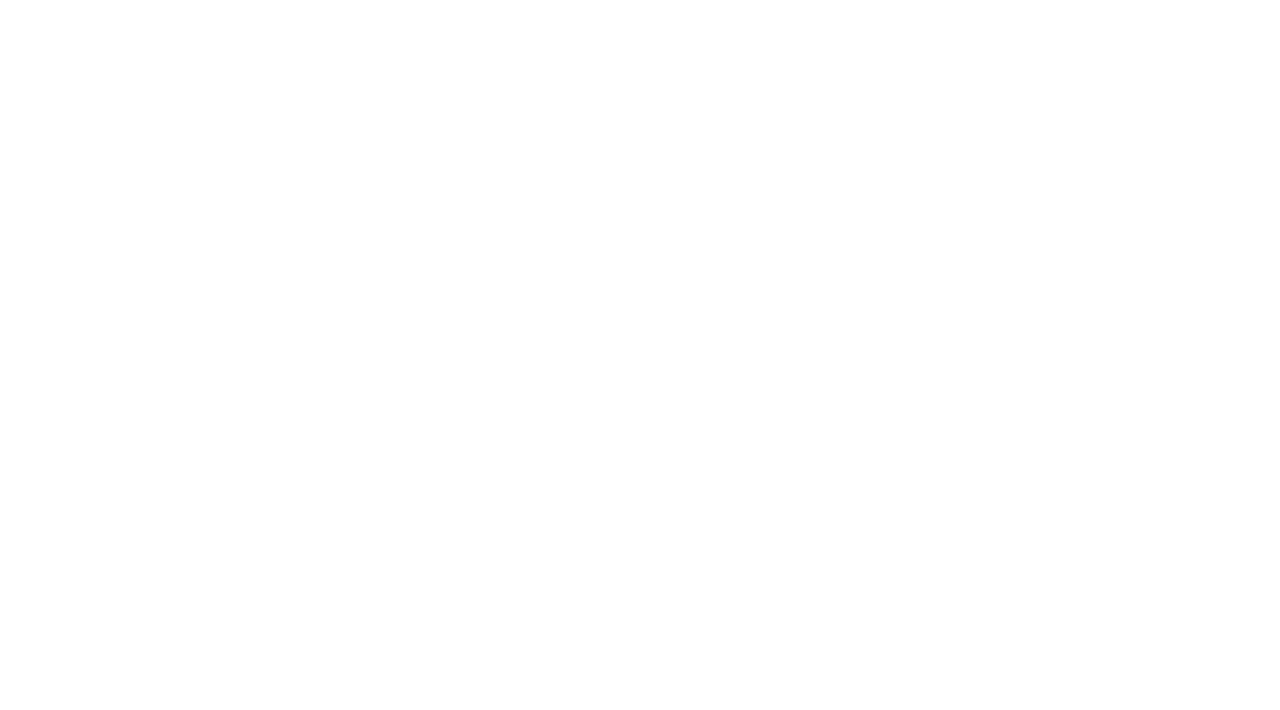
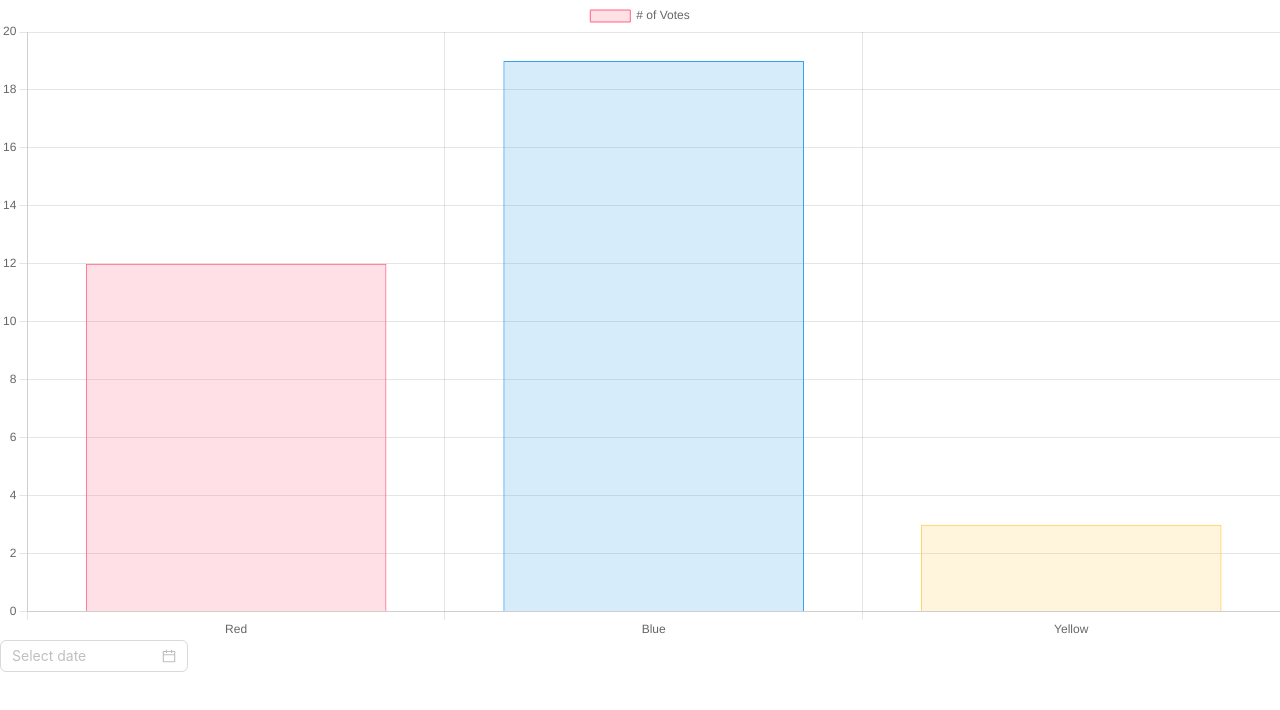
Before and after one commit to manilesrun/govhack-frontend, a React (Create React App) app: page / in a window 1280 px wide. Shown: the top 710 px of the page. Built offline with nearby package versions, Linux system fonts and the light colour scheme.

Commit message:
second commit

```diff
--- a/package.json
+++ b/package.json
@@ -6,8 +6,11 @@
     "@testing-library/jest-dom": "^5.14.1",
     "@testing-library/react": "^13.0.0",
     "@testing-library/user-event": "^13.2.1",
+    "antd": "^5.20.5",
     "axios": "^1.7.7",
+    "chart.js": "^4.4.4",
     "react": "^18.3.1",
+    "react-chartjs-2": "^5.2.0",
     "react-dom": "^18.3.1",
     "react-router-dom": "^6.26.1",
     "react-scripts": "5.0.1",
--- a/src/App.tsx
+++ b/src/App.tsx
@@ -1,15 +1,15 @@
 import React from "react";
-import Home from "./pages/home.tsx";
+import Home from "./pages/home-page.tsx";
 import { BrowserRouter as Router, Routes, Route } from "react-router-dom";
-import About from "./pages/about.tsx";
+import About from "./pages/about-page.tsx";
 
 const App = () => {
   return (
     <Router>
       <Routes>
         <Route path="/" element={<Home />} />
-        <Route path="/home" element={<Home />} />
-        <Route path="/about" element={<About />} />
+        <Route path="/home-page" element={<Home />} />
+        <Route path="/about-page" element={<About />} />
       </Routes>
     </Router>
   );
--- /dev/null
+++ b/src/components/button-component.tsx
@@ -0,0 +1,12 @@
+import React from "react";
+import { DatePicker } from "antd";
+
+const ButtonComponent = () => {
+  return (
+    <div>
+      <DatePicker />
+    </div>
+  );
+};
+
+export default ButtonComponent;
--- /dev/null
+++ b/src/components/chart-component.tsx
@@ -0,0 +1,60 @@
+import React from "react";
+import {
+  Chart as ChartJS,
+  CategoryScale,
+  BarElement,
+  LinearScale,
+  Title,
+  Tooltip,
+  Legend,
+} from "chart.js";
+import { Bar } from "react-chartjs-2";
+
+ChartJS.register(
+  CategoryScale,
+  BarElement,
+  LinearScale,
+  Title,
+  Tooltip,
+  Legend
+);
+
+const ChartComponent = () => {
+  const data = {
+    labels: ["Red", "Blue", "Yellow"],
+    datasets: [
+      {
+        label: "# of Votes",
+        data: [12, 19, 3],
+        backgroundColor: [
+          "rgba(255, 99, 132, 0.2)",
+          "rgba(54, 162, 235, 0.2)",
+          "rgba(255, 206, 86, 0.2)",
+        ],
+        borderColor: [
+          "rgba(255, 99, 132, 1)",
+          "rgba(54, 162, 235, 1)",
+          "rgba(255, 206, 86, 1)",
+        ],
+        borderWidth: 1,
+      },
+    ],
+  };
+
+  // const options = {
+  //   scales: {
+  //     y: {
+  //       beginAtZero: true,
+  //     },
+  //   },
+  // };
+
+  return (
+    <div>
+      {/* <Bar data={data} options={options} /> */}
+      <Bar data={data} />
+    </div>
+  );
+};
+
+export default ChartComponent;
--- /dev/null
+++ b/src/pages/home-page.tsx
@@ -0,0 +1,14 @@
+import React from "react";
+import ChartComponent from "../components/chart-component.tsx";
+import ButtonComponent from "../components/button-component.tsx";
+
+const Home = () => {
+  return (
+    <div>
+      <ChartComponent />
+      <ButtonComponent />
+    </div>
+  );
+};
+
+export default Home;
--- a/src/pages/home.tsx
+++ /dev/null
@@ -1,7 +0,0 @@
-import React from "react";
-
-const Home = () => {
-  return <div></div>;
-};
-
-export default Home;
```
Also changed, not shown: src/pages/about-page.tsx (renamed from src/pages/about.tsx), 1 other file (tests, documents, lock files or other folders).
